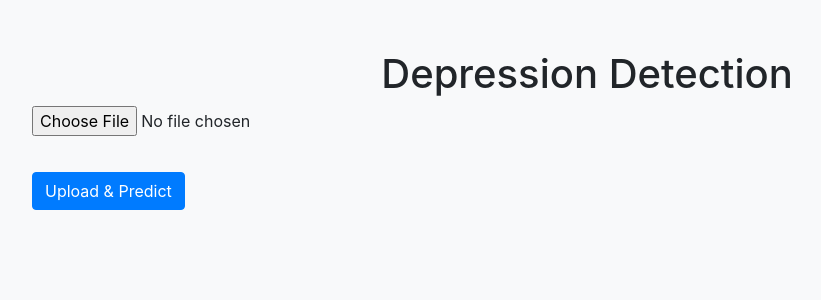
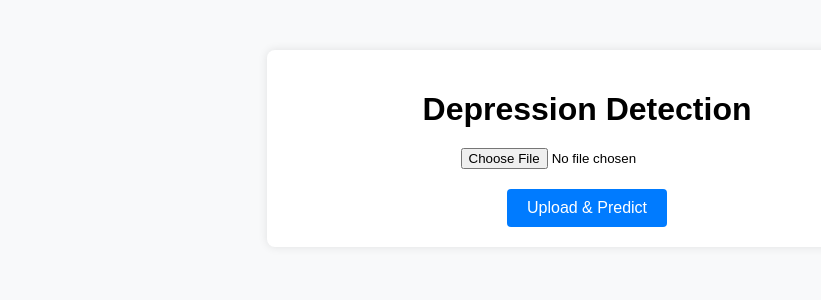
Before and after one commit to kumarnitish378/dipressionDetectionFromAudio, a Flask app: page / in a window 1280 px wide. Shown: the top 300 px of the page, without its empty margins (53-874 px from the left). Run offline with Flask 3, Linux system fonts and the light colour scheme; some libraries are stand-ins or nearby versions.

Commit message:
Changing the UI

```diff
--- a/templates/index.html
+++ b/templates/index.html
@@ -4,35 +4,73 @@
     <meta charset="UTF-8">
     <meta name="viewport" content="width=device-width, initial-scale=1.0">
     <title>Depression Detection</title>
-    <link rel="stylesheet" href="https://stackpath.bootstrapcdn.com/bootstrap/4.5.2/css/bootstrap.min.css">
     <style>
         body {
+            font-family: Arial, sans-serif;
             background-color: #f8f9fa;
+            margin: 0;
+            padding: 0;
         }
         .container {
-            margin-top: 50px;
+            width: 80%;
+            max-width: 600px;
+            margin: 50px auto;
+            background-color: #fff;
+            padding: 20px;
+            border-radius: 8px;
+            box-shadow: 0 0 10px rgba(0, 0, 0, 0.1);
         }
-        .btn-upload {
-            margin-top: 20px;
+        h1 {
+            text-align: center;
+            margin-bottom: 20px;
+        }
+        .alert {
+            margin-bottom: 20px;
+            padding: 15px;
+            border-radius: 8px;
+        }
+        .alert-danger {
+            background-color: #f8d7da;
+            border-color: #f5c6cb;
+            color: #721c24;
+        }
+        .alert-success {
+            background-color: #d4edda;
+            border-color: #c3e6cb;
+            color: #155724;
+        }
+        form {
+            text-align: center;
+        }
+        .btn {
+            padding: 10px 20px;
+            font-size: 16px;
+            background-color: #007bff;
+            color: #fff;
+            border: none;
+            border-radius: 4px;
+            cursor: pointer;
+        }
+        input[type="file"] {
+            margin-bottom: 20px;
         }
     </style>
 </head>
 <body>
     <div class="container">
-        <h1 class="text-center">Depression Detection</h1>
+        <h1>Depression Detection</h1>
         {% if error %}
-            <div class="alert alert-danger" role="alert">
+            <div class="alert alert-danger">
                 {{ error }}
             </div>
         {% endif %}
         <form method="post" enctype="multipart/form-data">
-            <div class="form-group">
-                <input type="file" name="file" class="form-control-file">
-            </div>
-            <button type="submit" class="btn btn-primary btn-upload">Upload & Predict</button>
+            <input type="file" name="file">
+            <br>
+            <button type="submit" class="btn">Upload & Predict</button>
         </form>
         {% if prediction %}
-            <div class="alert alert-success mt-3" role="alert">
+            <div class="alert alert-success">
                 Prediction: {{ prediction }}
             </div>
         {% endif %}
```
